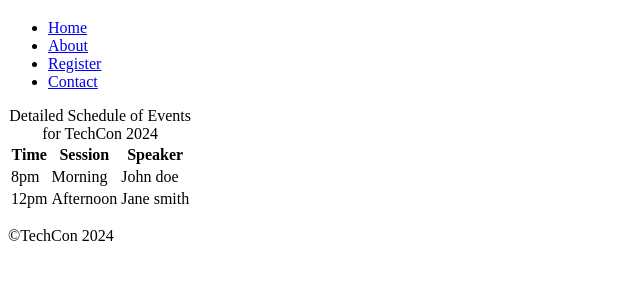
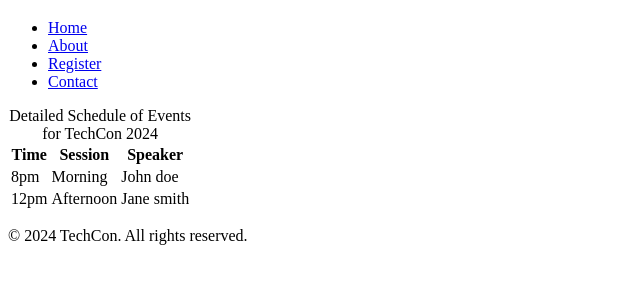
Before and after one commit to El-Moh0/TechCon_HTML, a plain HTML site: page techcon_website/schedule.html in a window 1280 px wide. Shown: the part 61-344 px from the top of the page, without its empty margins (0-640 px from the left). Drawn offline with Linux system fonts and the light colour scheme.

Commit message:
correction

```diff
--- a/techcon_website/schedule.html
+++ b/techcon_website/schedule.html
@@ -37,7 +37,7 @@
       </table>
     </main>
     <footer>
-         <p>&copy;TechCon 2024</p>
+         <p>&copy; 2024 TechCon. All rights reserved.</p>
     </footer>
 </body>
 </html>
```
Also changed, not shown: techcon_website/index.html (+1 -1 lines).
